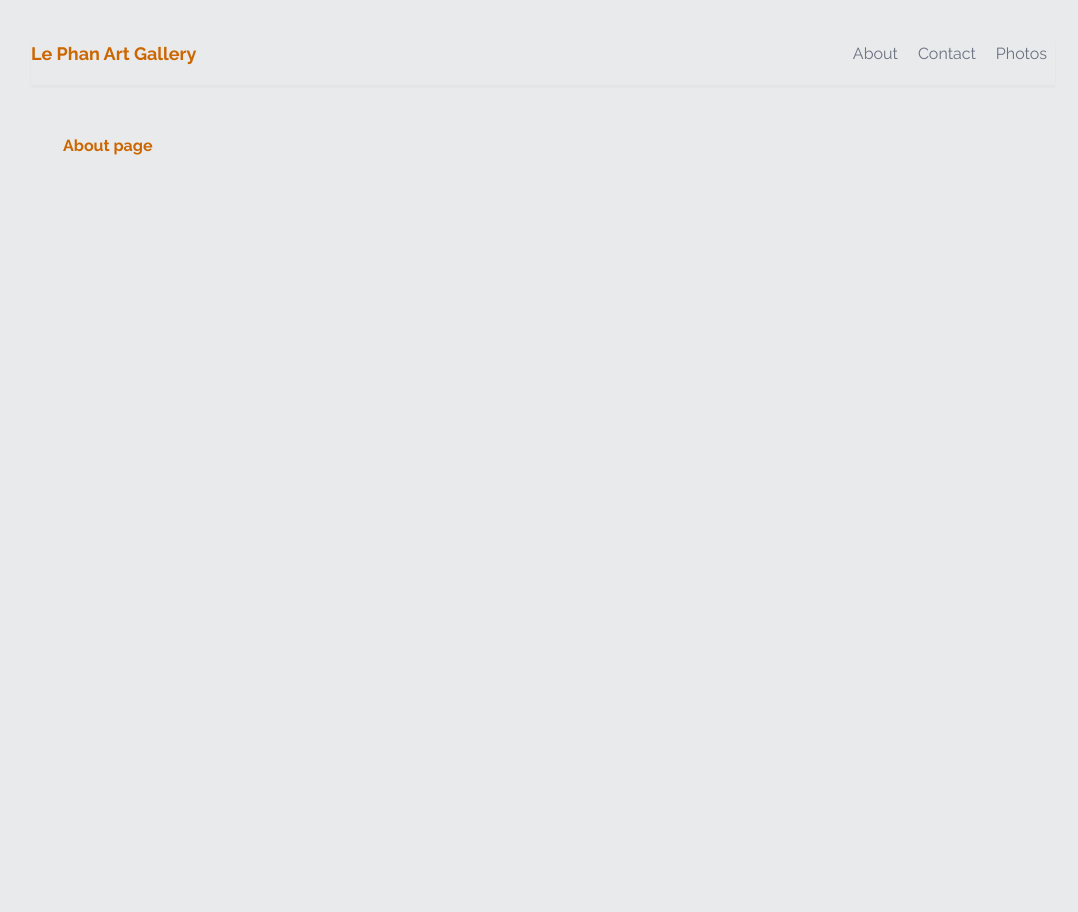
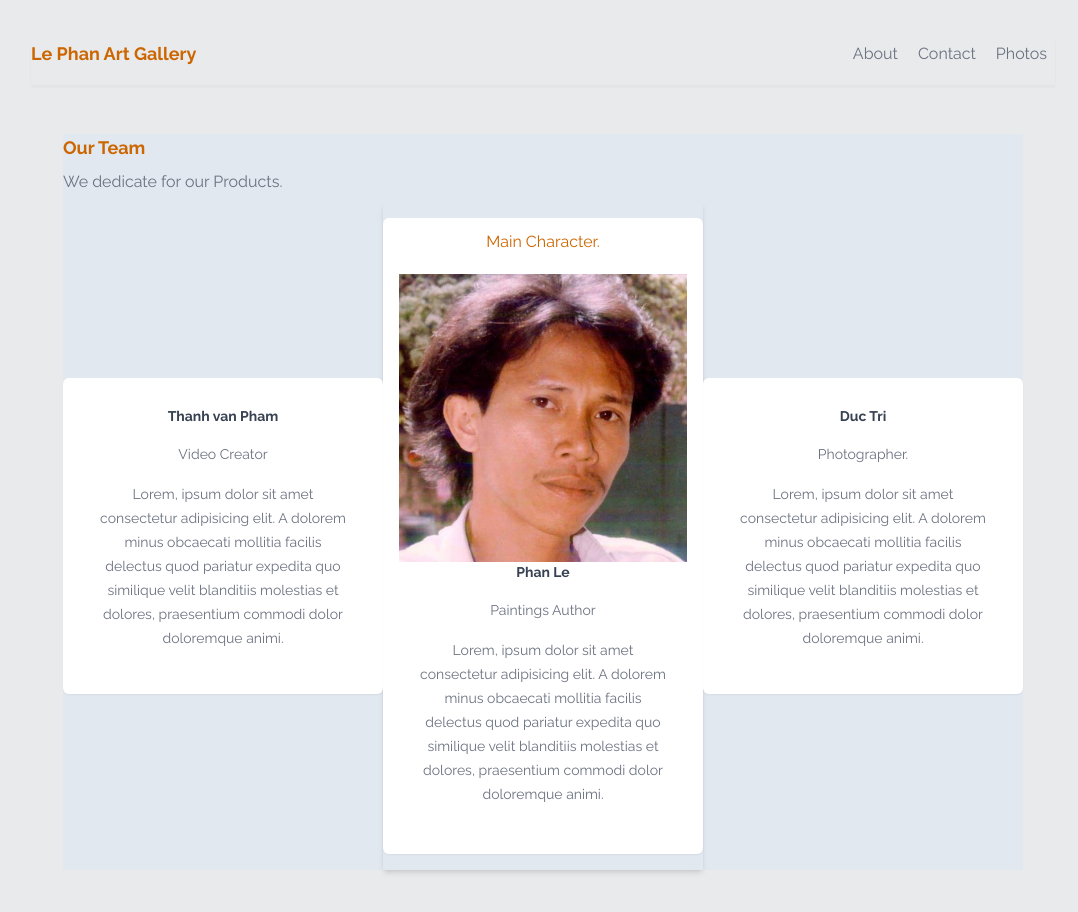
Before and after one commit to khaminvy/Photo-art, a Next.js app: page /about in a window 1280 px wide. Shown: the top 912 px of the page, without its empty margins (97-1175 px from the left). Before the commit the page ends 800 px from the top, so only its background shows below. Built offline with nearby package versions, Linux system fonts and the light colour scheme.

Commit message:
Created About page

```diff
--- a/app/about/page.jsx
+++ b/app/about/page.jsx
@@ -1,7 +1,63 @@
+import Image from "next/image"
+
 export default function About() {
   return (
     <main>
-        <h2>About page</h2>
+        <section id="Pricing" className="bg-slate-200 mt-5">
+            <div className="container-lg">
+                <div cl="text-center">
+                    <h1>Our Team</h1>
+                    <p className="leading-10">We dedicate for our Products.</p>
+                </div>
+
+                <div className="flex justify-center items-center gap-0">
+                    <div className="col-span-8 lg:col-span-4 xl:col-span-3">
+                        <div className="card">
+                            <div className="card-body text-center py-4">
+                                <h3>Thanh van Pham</h3>
+                                <p className="leading-6">Video Creator</p>
+                                <p className="mx-5 hidden lg:block">
+                                    Lorem, ipsum dolor sit amet consectetur adipisicing elit. A dolorem minus obcaecati mollitia facilis delectus quod pariatur expedita quo similique velit blanditiis molestias et dolores, praesentium commodi dolor doloremque animi.
+                                </p>
+                            </div>
+                        </div>
+                    </div>
+
+                    <div className="col-span-9 lg:col-span-4 shadow-md">
+                        <div className="card">
+                            <div className="text-center text-primary">Main Character.</div>
+                            <div className="text-center py-5">
+                                <Image
+                                    alt="Le Phan"
+                                    src="/le-phan.jpg"
+                                    width={500}
+                                    height={300}
+                                />
+                                <h3>Phan Le</h3>
+                                <p className="leading-10">Paintings Author</p>
+                                <p className="mx-5 hidden lg:block">
+                                    Lorem, ipsum dolor sit amet consectetur adipisicing elit. A dolorem minus obcaecati mollitia facilis delectus quod pariatur expedita quo similique velit blanditiis molestias et dolores, praesentium commodi dolor doloremque animi.
+                                </p>
+                            </div>
+                        </div>
+                    </div>
+
+                    <div className="col-span-8 lg:col-span-4 xl:col-span-3">
+                        <div className="card">
+                            <div className="text-center py-4">
+                                <h3 className="card-title">Duc Tri</h3>
+                                <p className="leading-6">Photographer.</p>
+                                <p className="mx-5 hidden lg:block">
+                                    Lorem, ipsum dolor sit amet consectetur adipisicing elit. A dolorem minus obcaecati mollitia facilis delectus quod pariatur expedita quo similique velit blanditiis molestias et dolores, praesentium commodi dolor doloremque animi.
+                                </p>
+                            </div>
+                        </div>
+                    </div>
+                  </div>
+            </div>
+        </section>
+
+
     </main>
   )
 }
```
